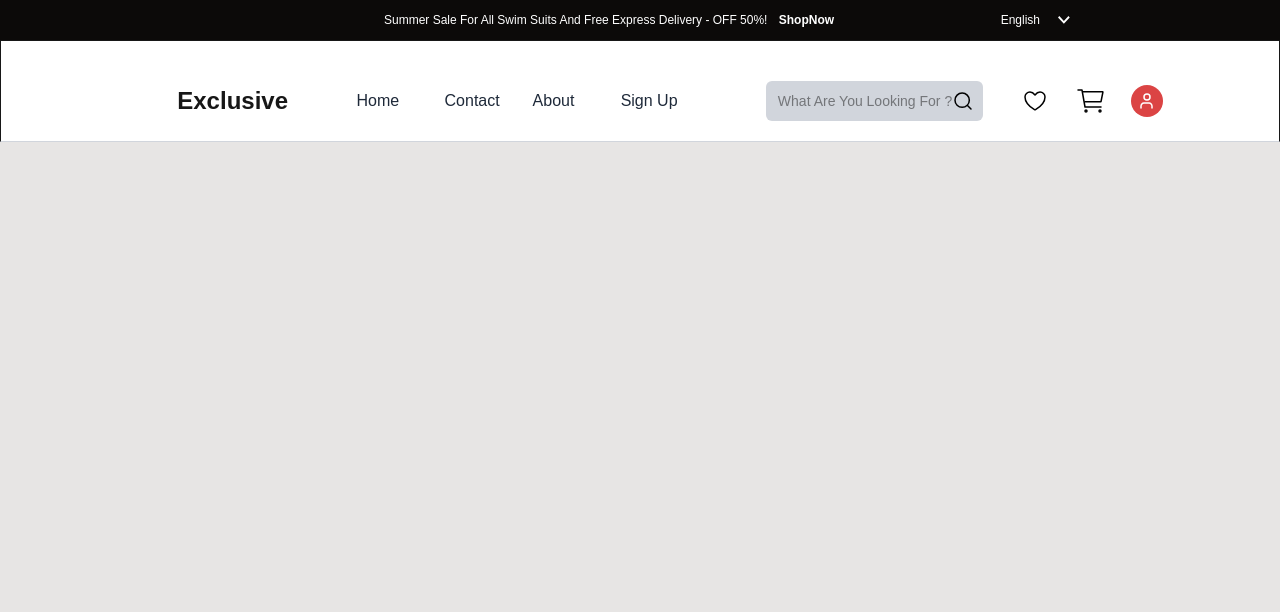
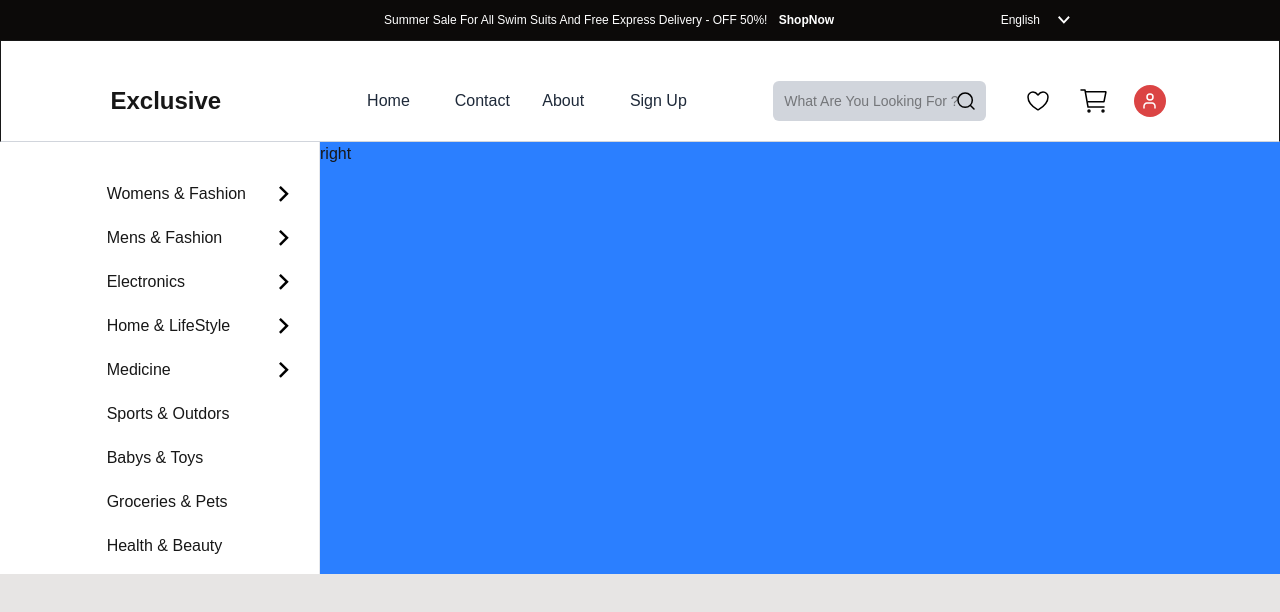
Before and after one commit to masoud-dev1/Front-Shop-Example, a Next.js app: page / in a window 1280 px wide. Shown: the top 612 px of the page. Built offline with nearby package versions, Linux system fonts and the light colour scheme.

Commit message:
section1 left side (menu think ) completed !

```diff
--- a/src/app/page.tsx
+++ b/src/app/page.tsx
@@ -5,15 +5,20 @@ import Sidebar from "@/component/admin/sidebar/sidebar";
 import AdminSidebarNavbar from "@/component/admin/adminSidebarNavbar";
 import store from "@/redux/store/store";
 import {Provider} from "react-redux";
-import HomeComponent from "@/component/app/home/home-component";
-import TopHome from "@/component/app/home/home-component";
-import HomeNavbar from "@/component/app/home/home-navbar";
+import HomeComponent from "@/component/app/home/top-off/home-component";
+import TopHome from "@/component/app/home/top-off/home-component";
+import HomeNavbar from "@/component/app/home/navbar/home-navbar";
+import Section1 from "@/component/app/home/section1/section1";
 
 export default function Home() {
     return (
       <div>
+          {/*black off*/}
           <TopHome />
+          {/*Navbar*/}
           <HomeNavbar/>
+          {/*Section1*/}
+          <Section1/>
       </div>
     );
 }
--- a/src/component/app/home/home-navbar.tsx
+++ b/src/component/app/home/navbar/home-navbar.tsx
@@ -5,10 +5,9 @@ export default function HomeNavbar() {
         <>
             <div className={" md:bg-white  lg:w-full flex xs:justify-between xs:px-2 lg:flex-col-4 items-center pt-10 pb-5 border border-b-gray-300"}>
                 {/*Exclusive left*/}
-                <div className={" md:w-2/10 flex justify-end xs:hidden sm:flex sm:justify-start md:flex md:justify-center lg:flex lg:justify-end "}>
-                    <div className={" w-1/3"}>
-                        <h1 className={"font-semibold text-2xl me-4  w-full"}>Exclusive</h1>
-                    </div>
+                {/*add lg:ms-4*/}
+                <div className={" md:w-2/10 flex justify-end xs:hidden sm:flex sm:justify-start md:flex md:justify-start lg:flex lg:justify-center lg:ms-4 "}>
+                        <h1 className={" font-semibold text-2xl me-4 w-1/4"}>Exclusive</h1>
                 </div>
                 {/*navbar main*/}
                 <div className={" xs:gap-4 xs:w-1/2 md:w-4/10 flex md:flex-col-4 md:gap-13 justify-center"}>
--- /dev/null
+++ b/src/component/app/home/section1/left/sec1left.tsx
@@ -0,0 +1,70 @@
+import Image from "next/image";
+
+export default function Sec1Left() {
+    return (
+        <>
+            <div className={" w-1/4 flex flex-col-2 hidden md:flex"}>
+                <div className={" hidden lg:flex sm:w-1/3 "}>
+
+                </div>
+                <div className={"lg:w-2/3 py-4 w-full flex flex-col pt-10 border-r border-r-gray-200"}>
+                    <div className={" flex flex-col-2 cursor-pointer"}>
+                        <h2 className={"text-nowrap  w-2/3"}>Womens & Fashion</h2>
+                        <div className={" w-1/3 flex flex-row justify-center"}>
+                            <Image src={"/Home/Vector1.svg"} alt={"sd"} width={10} height={15}/>
+                        </div>
+                    </div>
+                    <div className={" mt-5 flex flex-col-2 cursor-pointer"}>
+                        <h2 className={"text-nowrap  w-2/3"}>Mens & Fashion</h2>
+                        <div className={" w-1/3 flex flex-row justify-center"}>
+                            <Image src={"/Home/Vector1.svg"} alt={"sd"} width={10} height={15}/>
+                        </div>
+                    </div>
+                    <div className={" mt-5 flex flex-col-2 cursor-pointer"}>
+                        <h2 className={"text-nowrap  w-2/3"}>Electronics</h2>
+                        <div className={" w-1/3 flex flex-row justify-center"}>
+                            <Image src={"/Home/Vector1.svg"} alt={"sd"} width={10} height={15}/>
+                        </div>
+                    </div>
+                    <div className={" mt-5 flex flex-col-2 cursor-pointer"}>
+                        <h2 className={"text-nowrap  w-2/3"}>Home & LifeStyle</h2>
+                        <div className={" w-1/3 flex flex-row justify-center"}>
+                            <Image src={"/Home/Vector1.svg"} alt={"sd"} width={10} height={15}/>
+                        </div>
+                    </div>
+                    <div className={" mt-5 flex flex-col-2 cursor-pointer "}>
+                        <h2 className={"text-nowrap  w-2/3"}>Medicine</h2>
+                        <div className={" w-1/3 flex flex-row justify-center"}>
+                            <Image src={"/Home/Vector1.svg"} alt={"sd"} width={10} height={15}/>
+                        </div>
+                    </div>
+                    <div className={" mt-5 flex flex-col-2 cursor-pointer"}>
+                        <h2 className={"text-nowrap  w-2/3"}>Sports & Outdors</h2>
+                        <div className={" w-1/3 flex flex-row justify-center"}>
+                            {/*<Image src={"/Home/Vector1.svg"} alt={"sd"} width={10} height={15}/>*/}
+                        </div>
+                    </div>
+                    <div className={" mt-5 flex flex-col-2 cursor-pointer"}>
+                        <h2 className={"text-nowrap  w-2/3"}>Babys & Toys</h2>
+                        <div className={" w-1/3 flex flex-row justify-center"}>
+                            {/*<Image src={"/Home/Vector1.svg"} alt={"sd"} width={10} height={15}/>*/}
+                        </div>
+                    </div>
+                    <div className={" mt-5 flex flex-col-2 cursor-pointer"}>
+                        <h2 className={"text-nowrap  w-2/3"}>Groceries & Pets</h2>
+                        <div className={" w-1/3 flex flex-row justify-center"}>
+                            {/*<Image src={"/Home/Vector1.svg"} alt={"sd"} width={10} height={15}/>*/}
+                        </div>
+                    </div>
+                    <div className={" mt-5 flex flex-col-2 cursor-pointer"}>
+                        <h2 className={"text-nowrap  w-2/3"}>Health & Beauty</h2>
+                        <div className={" w-1/3 flex flex-row justify-center"}>
+                            {/*<Image src={"/Home/Vector1.svg"} alt={"sd"} width={10} height={15}/>*/}
+                        </div>
+                    </div>
+
+                </div>
+            </div>
+        </>
+    )
+}
--- /dev/null
+++ b/src/component/app/home/section1/right/sec1right.tsx
@@ -0,0 +1,9 @@
+export default function Sec1Right() {
+    return (
+        <>
+            <div className={"bg-blue-500 w-3/4"}>
+                 right
+            </div>
+        </>
+    )
+}
--- /dev/null
+++ b/src/component/app/home/section1/section1.tsx
@@ -0,0 +1,11 @@
+import Sec1Left from "@/component/app/home/section1/left/sec1left";
+import Sec1Right from "@/component/app/home/section1/right/sec1right";
+
+export default function Section1() {
+    return (
+        <div className={"flex flex-col-2"}>
+            <Sec1Left/>
+            <Sec1Right/>
+        </div>
+    )
+}
```
Also changed, not shown: public/Home/Vector1.svg (added), src/component/app/home/top-off/home-component.tsx (renamed from src/component/app/home/home-component.tsx).
